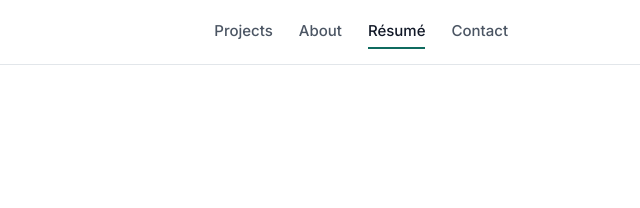
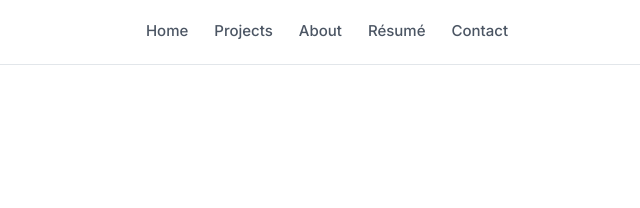
Before and after one commit to calonuoha/CalOnuoha.github.io, a plain HTML site: page resume.html in a window 1280 px wide. Shown: the top 208 px of the page, 640-1280 px from the left. Drawn offline with Linux system fonts and the light colour scheme.

Commit message:
Update header navigation links in resume.html

```diff
--- a/resume.html
+++ b/resume.html
@@ -1,5 +1,5 @@
 <!DOCTYPE html><html lang="en"><head><meta charset="utf-8"><meta name="viewport" content="width=device-width, initial-scale=1"><link rel="preconnect" href="https://fonts.googleapis.com"><link rel="preconnect" href="https://fonts.gstatic.com" crossorigin><link href="https://fonts.googleapis.com/css2?family=Inter:wght@400;500;600&family=Source+Serif+4:opsz,wght@8..60,500;8..60,600&display=swap" rel="stylesheet"><link rel="stylesheet" href="style.css"><title>Résumé | Caleb Onuoha</title></head><body>
-<header><div class="wrap"><a class="name" href="index.html">Caleb Onuoha</a><nav aria-label="Primary"><a href="projects.html">Projects</a><a href="about.html">About</a><a href="resume.html" aria-current="page">Résumé</a><a href="about.html#contact">Contact</a></nav></div></header>
+<header><div class="wrap"><a class="name" href="index.html">Caleb Onuoha</a><nav aria-label="Primary"><a href="index.html">Home</a><a href="projects.html">Projects</a><a href="about.html">About</a><a href="resume.html">Résumé</a><a href="about.html#contact">Contact</a></nav></div></header>
 <main>
 <div class="wrap page-head"><h1>Résumé</h1><p class="lede">Read it here, or download a copy.</p>
   <div class="actions" style="margin-top:20px"><a class="btn primary" href="Caleb_Onuoha_Resume.pdf" download="Caleb_Onuoha_Resume.pdf">Download PDF</a><a class="btn ghost" href="Caleb_Onuoha_Resume.pdf" target="_blank" rel="noopener">Open in new tab</a></div></div>
```
